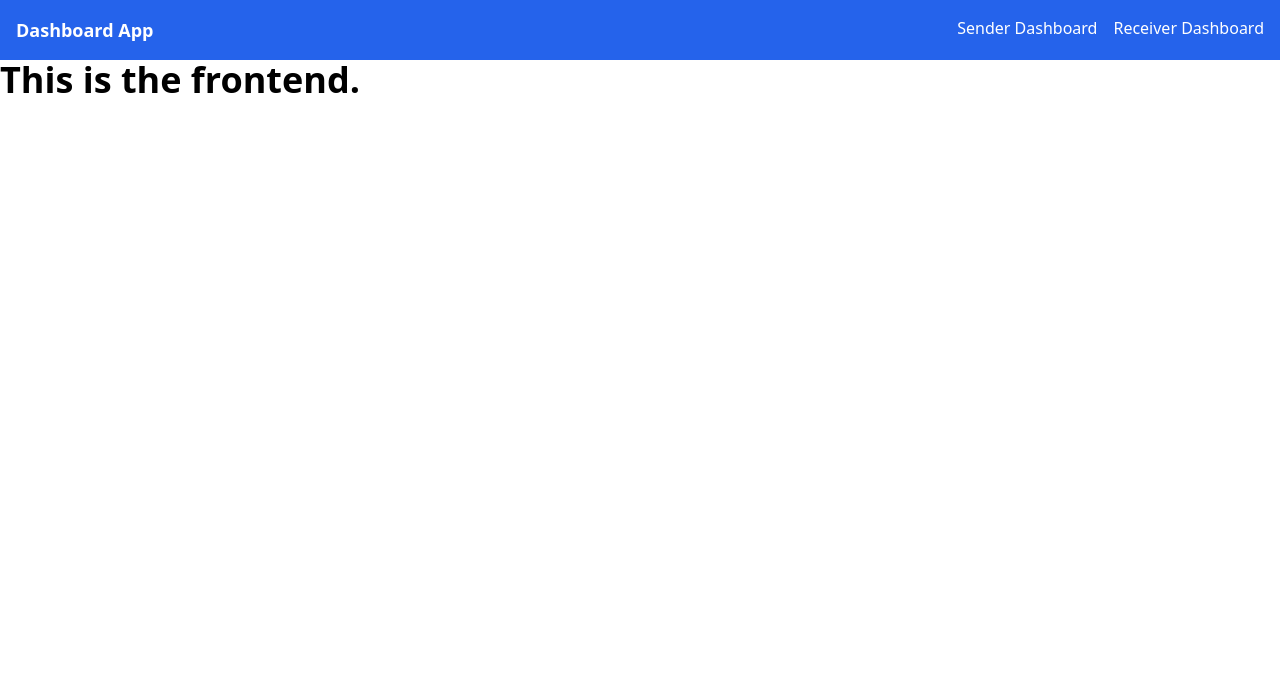
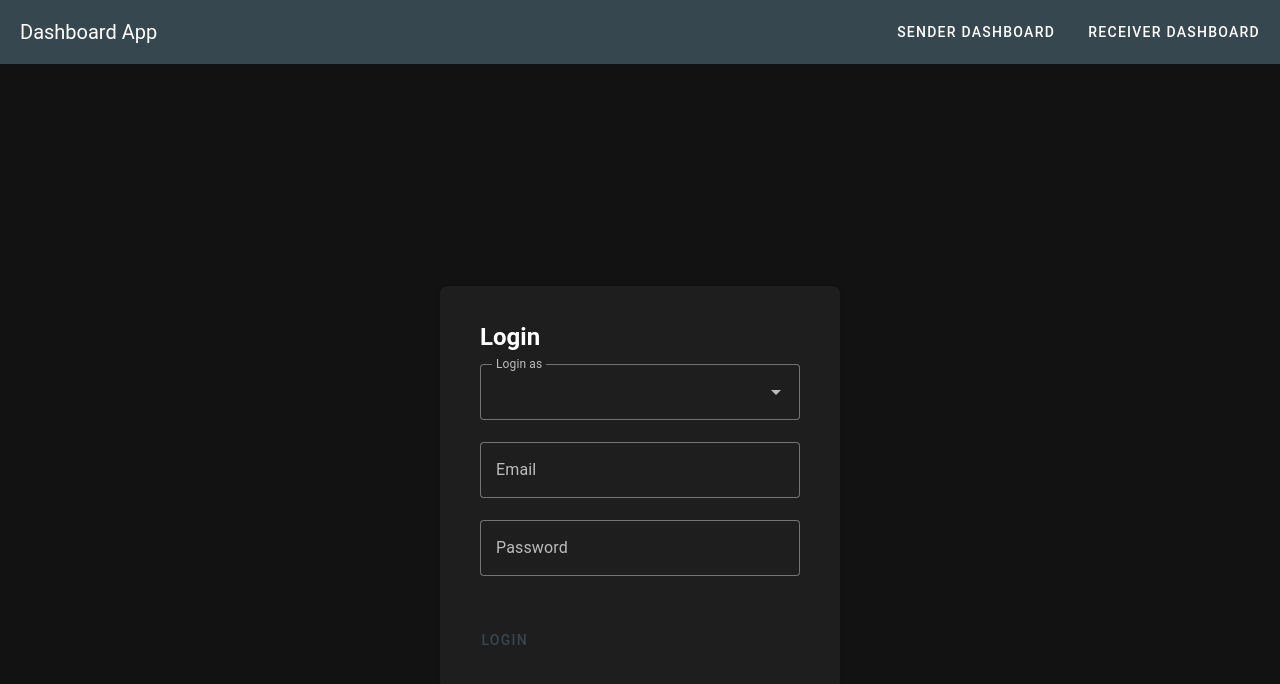
Before and after one commit to StellarPay-us/StellarPay, a Nuxt app in the folder ui/: page / in a window 1280 px wide. Shown: the top 684 px of the page. Built offline with nearby package versions, Linux system fonts and the light colour scheme.

Commit message:
Setup Vuetify for UI

```diff
--- a/ui/components/top-navbar.vue
+++ b/ui/components/top-navbar.vue
@@ -1,13 +1,12 @@
 <template>
-  <nav class="bg-blue-600 p-4 text-white flex justify-between">
-    <div class="text-lg font-bold">Dashboard App</div>
-    <div class="space-x-4">
-      <NuxtLink to="/sender-dashboard" class="hover:underline"
-        >Sender Dashboard</NuxtLink
-      >
-      <NuxtLink to="/receiver-dashboard" class="hover:underline"
-        >Receiver Dashboard</NuxtLink
-      >
-    </div>
-  </nav>
+  <v-app-bar app color="primary" dark>
+    <v-toolbar-title>Dashboard App</v-toolbar-title>
+    <v-spacer></v-spacer>
+    <v-btn variant="text" to="/sender-dashboard" class="white--text"
+      >Sender Dashboard</v-btn
+    >
+    <v-btn variant="text" to="/receiver-dashboard" class="white--text"
+      >Receiver Dashboard</v-btn
+    >
+  </v-app-bar>
 </template>
--- a/ui/layouts/default.vue
+++ b/ui/layouts/default.vue
@@ -1,8 +1,10 @@
 <template>
-  <div>
+  <v-app>
     <TopNavbar />
-    <main>
-      <slot />
-    </main>
-  </div>
+    <v-main>
+      <v-container class="py-6">
+        <slot />
+      </v-container>
+    </v-main>
+  </v-app>
 </template>
--- a/ui/nuxt.config.ts
+++ b/ui/nuxt.config.ts
@@ -1,6 +1,14 @@
-// https://nuxt.com/docs/api/configuration/nuxt-config
+import vuetify from 'vite-plugin-vuetify'
+
 export default defineNuxtConfig({
-  devtools: { enabled: true },
-  modules: ['@nuxtjs/tailwindcss'],
-  compatibilityDate: '2024-09-15',
+  css: ['vuetify/styles', '@mdi/font/css/materialdesignicons.css'],
+  build: {
+    transpile: ['vuetify'],
+  },
+  vite: {
+    ssr: {
+      noExternal: ['vuetify'],
+    },
+    plugins: [vuetify()],
+  },
 })
--- a/ui/pages/index.vue
+++ b/ui/pages/index.vue
@@ -1,3 +1,59 @@
 <template>
-  <div class="text-4xl font-bold">This is the frontend.</div>
+  <v-container
+    class="d-flex flex-column align-center justify-center"
+    style="height: 100vh"
+  >
+    <v-card class="pa-6" width="400">
+      <v-card-title class="text-h5 font-weight-bold">Login</v-card-title>
+      <v-card-text>
+        <v-form>
+          <v-select
+            v-model="role"
+            :items="roles"
+            label="Login as"
+            required
+          ></v-select>
+
+          <v-text-field
+            v-model="email"
+            label="Email"
+            type="email"
+            required
+          ></v-text-field>
+
+          <v-text-field
+            v-model="password"
+            label="Password"
+            type="password"
+            required
+          ></v-text-field>
+        </v-form>
+      </v-card-text>
+
+      <v-card-actions>
+        <v-btn color="primary" @click="login">Login</v-btn>
+      </v-card-actions>
+    </v-card>
+  </v-container>
 </template>
+
+<script setup>
+import { ref } from 'vue'
+import { useRouter } from 'vue-router'
+
+const email = ref('')
+const password = ref('')
+const role = ref('')
+
+const roles = ['Sender', 'Receiver']
+
+const router = useRouter()
+
+function login() {
+  if (role.value === 'Sender') {
+    router.push('/sender-dashboard')
+  } else if (role.value === 'Receiver') {
+    router.push('/receiver-dashboard')
+  }
+}
+</script>
--- a/ui/pages/receiver-dashboard.vue
+++ b/ui/pages/receiver-dashboard.vue
@@ -1,19 +1,36 @@
 <template>
-  <div class="p-6 space-y-4">
-    <h1 class="text-3xl font-bold mb-4">Receiver Dashboard</h1>
+  <v-container class="py-6">
+    <v-row>
+      <v-col>
+        <v-card class="pa-6" outlined>
+          <v-card-title class="text-h5 font-weight-bold"
+            >Receiver Dashboard</v-card-title
+          >
+          <v-card-subtitle class="mb-4">Received Currencies</v-card-subtitle>
 
-    <div class="bg-white shadow-md rounded-lg p-6">
-      <h2 class="text-2xl font-semibold mb-4">Received Currencies</h2>
-      <div class="space-y-4">
-        <div class="bg-gray-100 p-4 rounded-lg">
-          <h3 class="text-lg font-semibold">USD</h3>
-          <p class="text-4xl font-bold">500</p>
-        </div>
-        <div class="bg-gray-100 p-4 rounded-lg">
-          <h3 class="text-lg font-semibold">EUR</h3>
-          <p class="text-4xl font-bold">300</p>
-        </div>
-      </div>
-    </div>
-  </div>
+          <v-row class="gy-4">
+            <!-- USD Currency Card -->
+            <v-col cols="12" sm="6">
+              <v-card class="pa-4" outlined>
+                <v-card-title class="text-h6">USD</v-card-title>
+                <v-card-subtitle class="text-h4 font-weight-bold"
+                  >500</v-card-subtitle
+                >
+              </v-card>
+            </v-col>
+
+            <!-- EUR Currency Card -->
+            <v-col cols="12" sm="6">
+              <v-card class="pa-4" outlined>
+                <v-card-title class="text-h6">EUR</v-card-title>
+                <v-card-subtitle class="text-h4 font-weight-bold"
+                  >300</v-card-subtitle
+                >
+              </v-card>
+            </v-col>
+          </v-row>
+        </v-card>
+      </v-col>
+    </v-row>
+  </v-container>
 </template>
--- a/ui/pages/sender-dashboard.vue
+++ b/ui/pages/sender-dashboard.vue
@@ -1,28 +1,51 @@
 <template>
-  <div class="p-6 space-y-4">
-    <h1 class="text-3xl font-bold mb-4">Sender Dashboard</h1>
+  <v-container class="py-6">
+    <v-row>
+      <v-col>
+        <!-- Transfer Statistics Card -->
+        <v-card class="pa-6" outlined>
+          <v-card-title class="text-h5 font-weight-bold"
+            >Sender Dashboard</v-card-title
+          >
+          <v-card-subtitle class="mb-4">Transfer Statistics</v-card-subtitle>
 
-    <!-- Transfer statistics card -->
-    <div class="bg-white shadow-md rounded-lg p-6">
-      <h2 class="text-2xl font-semibold mb-4">Transfer Statistics</h2>
-      <div class="grid grid-cols-2 gap-4">
-        <div class="bg-gray-100 p-4 rounded-lg text-center">
-          <h3 class="text-lg font-semibold">Past Transfers</h3>
-          <p class="text-4xl font-bold">12</p>
-        </div>
-        <div class="bg-gray-100 p-4 rounded-lg text-center">
-          <h3 class="text-lg font-semibold">Current Transfers</h3>
-          <p class="text-4xl font-bold">3</p>
-        </div>
-      </div>
-    </div>
+          <v-row class="gy-4">
+            <!-- Past Transfers -->
+            <v-col cols="12" sm="6">
+              <v-card class="pa-4" outlined>
+                <v-card-title class="text-h6">Past Transfers</v-card-title>
+                <v-card-subtitle class="text-h4 font-weight-bold text-center"
+                  >12</v-card-subtitle
+                >
+              </v-card>
+            </v-col>
 
-    <!-- New transfer option -->
-    <div class="bg-white shadow-md rounded-lg p-6">
-      <h2 class="text-2xl font-semibold mb-4">Initiate New Transfer</h2>
-      <button class="bg-blue-600 text-white py-2 px-4 rounded-lg">
-        New Transfer
-      </button>
-    </div>
-  </div>
+            <!-- Current Transfers -->
+            <v-col cols="12" sm="6">
+              <v-card class="pa-4" outlined>
+                <v-card-title class="text-h6">Current Transfers</v-card-title>
+                <v-card-subtitle class="text-h4 font-weight-bold text-center"
+                  >3</v-card-subtitle
+                >
+              </v-card>
+            </v-col>
+          </v-row>
+        </v-card>
+      </v-col>
+    </v-row>
+
+    <v-row class="mt-6">
+      <v-col>
+        <!-- New Transfer Option -->
+        <v-card class="pa-6" outlined>
+          <v-card-title class="text-h5 font-weight-bold"
+            >Initiate New Transfer</v-card-title
+          >
+          <v-card-actions>
+            <v-btn color="primary" class="white--text"> New Transfer </v-btn>
+          </v-card-actions>
+        </v-card>
+      </v-col>
+    </v-row>
+  </v-container>
 </template>
--- /dev/null
+++ b/ui/plugins/vuetify.js
@@ -0,0 +1,46 @@
+/* global defineNuxtPlugin */
+import { createVuetify } from 'vuetify'
+import 'vuetify/styles'
+import { aliases, mdi } from 'vuetify/iconsets/mdi'
+import * as components from 'vuetify/components'
+import * as directives from 'vuetify/directives'
+import { md3 } from 'vuetify/blueprints'
+
+// Custom color scheme
+const customDarkTheme = {
+  dark: true,
+  colors: {
+    primary: '#37474F', // Charcoal
+    secondary: '#607D8B', // Slate gray
+    accent: '#FFB300', // Amber
+    error: '#E53935', // Red
+    info: '#90A4AE', // Light gray-blue
+    success: '#43A047', // Dark green
+    warning: '#F57C00', // Deep orange
+    background: '#121212', // Very dark background
+    surface: '#1E1E1E', // Dark gray
+  },
+}
+
+export default defineNuxtPlugin((nuxtApp) => {
+  const vuetify = createVuetify({
+    components,
+    directives,
+    icons: {
+      defaultSet: 'mdi',
+      aliases,
+      sets: {
+        mdi,
+      },
+    },
+    theme: {
+      defaultTheme: 'customDarkTheme',
+      themes: {
+        customDarkTheme,
+      },
+    },
+    blueprint: md3,
+  })
+
+  nuxtApp.vueApp.use(vuetify)
+})
--- a/ui/tailwind.config.js
+++ /dev/null
@@ -1,8 +0,0 @@
-/** @type {import('tailwindcss').Config} */
-export default {
-  content: [],
-  theme: {
-    extend: {},
-  },
-  plugins: [],
-}
```
Also changed, not shown: ui/package.json (+7 -4 lines), 2 other files (tests, documents, lock files or other folders).
